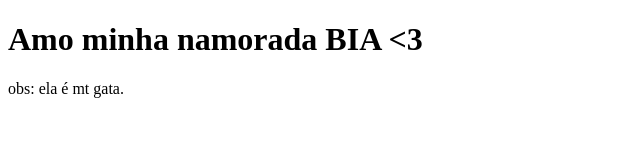
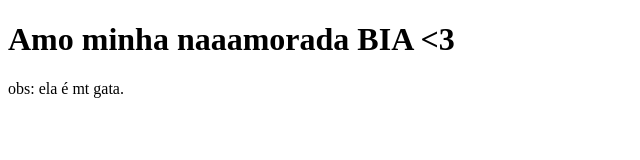
Before and after one commit to ReVAllezi/minhananamorada, a plain HTML site: page index.html in a window 1280 px wide. Shown: the whole page, without its empty margins (0-640 px from the left). Drawn offline with Linux system fonts and the light colour scheme.

Commit message:
Update index.html

```diff
--- a/index.html
+++ b/index.html
@@ -5,7 +5,7 @@
 </head>
 <body>
     <!-- Isto é um cooooooomentário -->
-    <h1>Amo minha namorada BIA <3</h1>
+    <h1>Amo minha naaamorada BIA <3</h1>
     <p>obs: ela é mt gata.</p>
 </body>
 </html>
```
